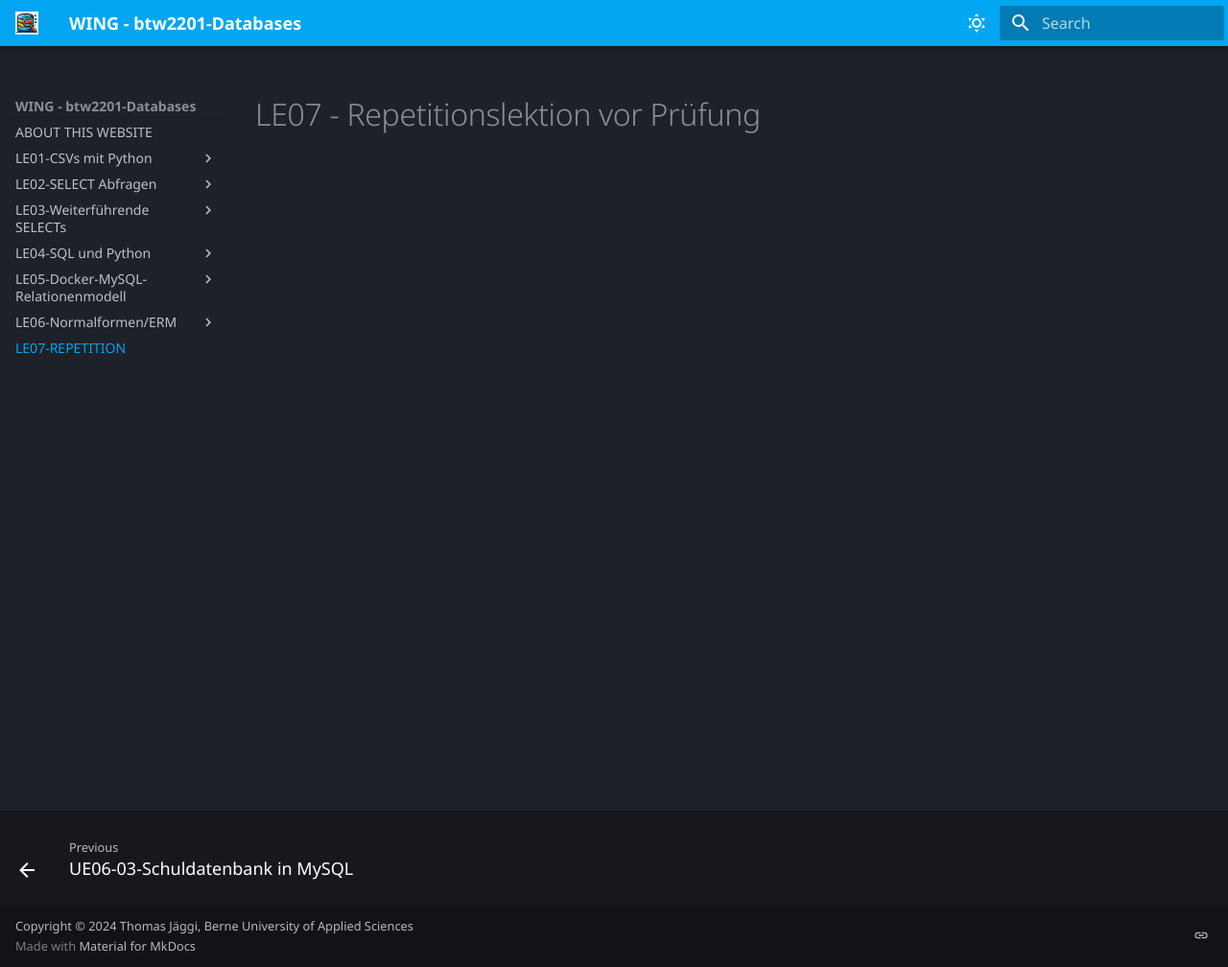
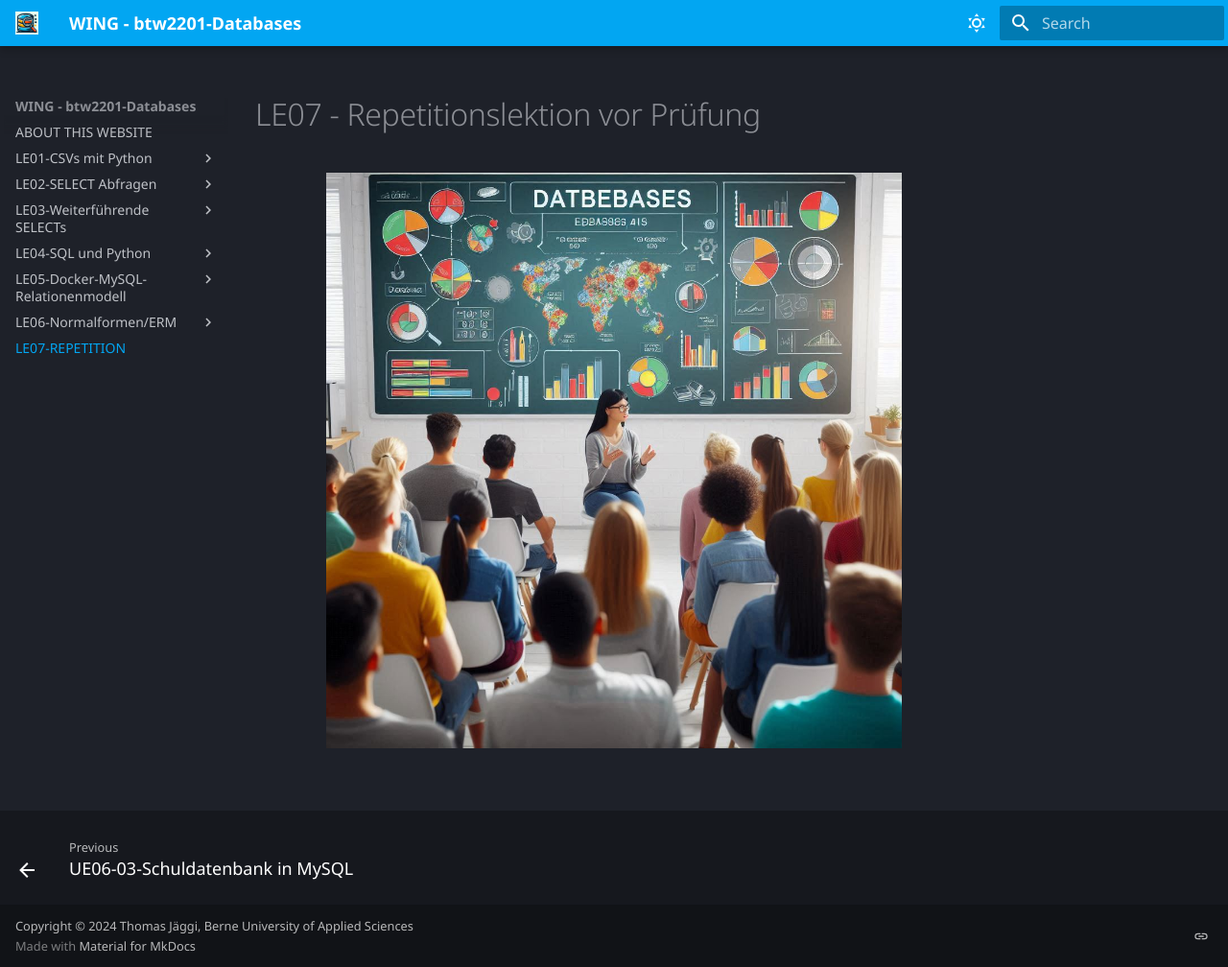
Before and after one commit to tjaeggi/btw2201_databases, an MkDocs documentation site: the page built from docs/le07/README.md, in a window 1280 px wide and 1008 px high. Shown: the whole window at 96% size. Built offline with MkDocs 1.6.1 and Material for MkDocs 9.7.7, drawn with Linux system fonts in a browser that asks for light colours; some web fonts are replaced.

Commit message:
Tue Oct 29 03:02:48 AM CET 2024

```diff
--- a/docs/le07/README.md
+++ b/docs/le07/README.md
@@ -1 +1,12 @@
 # LE07 - Repetitionslektion vor Prüfung
+
+
+
+
+
+
+
+<figure markdown="span">
+  ![Image title](../img/repetition.png){ width="600" }
+  <figcaption></figcaption>
+</figure>
```
Also changed, not shown: docs/img/repetition.png (added).
